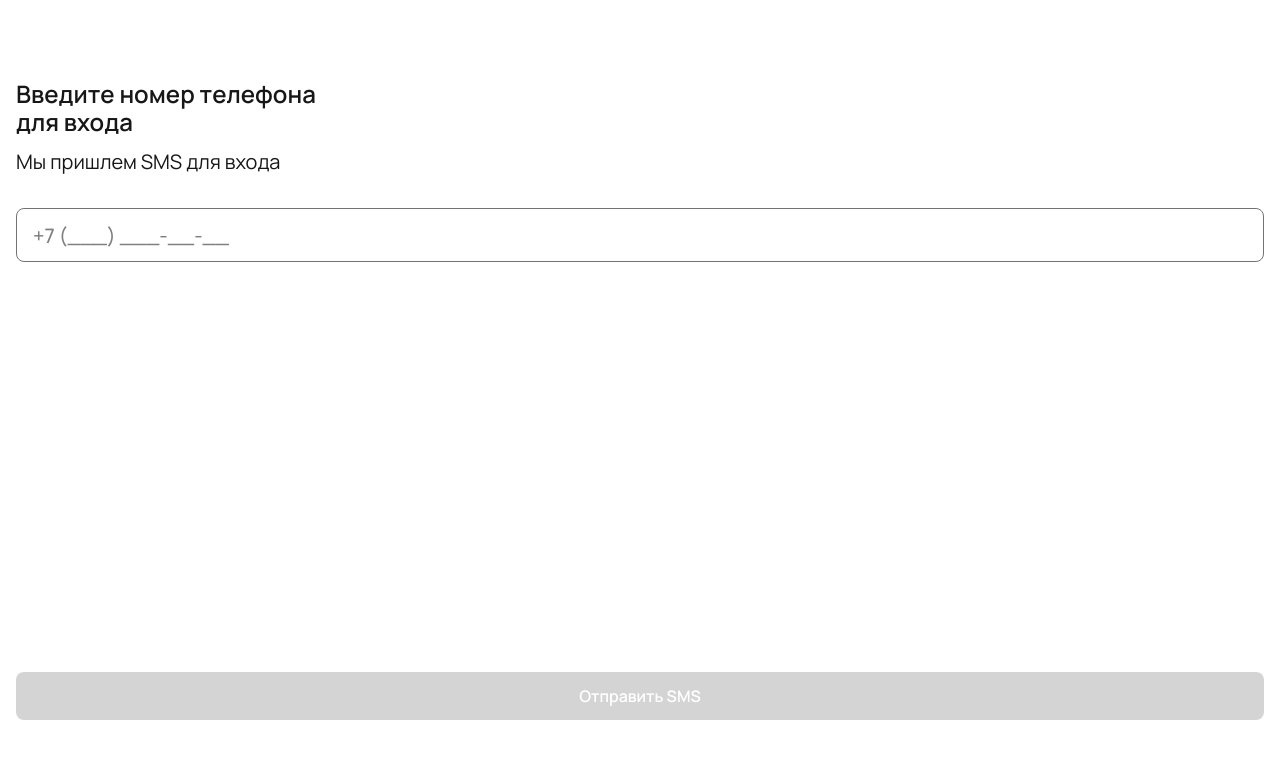
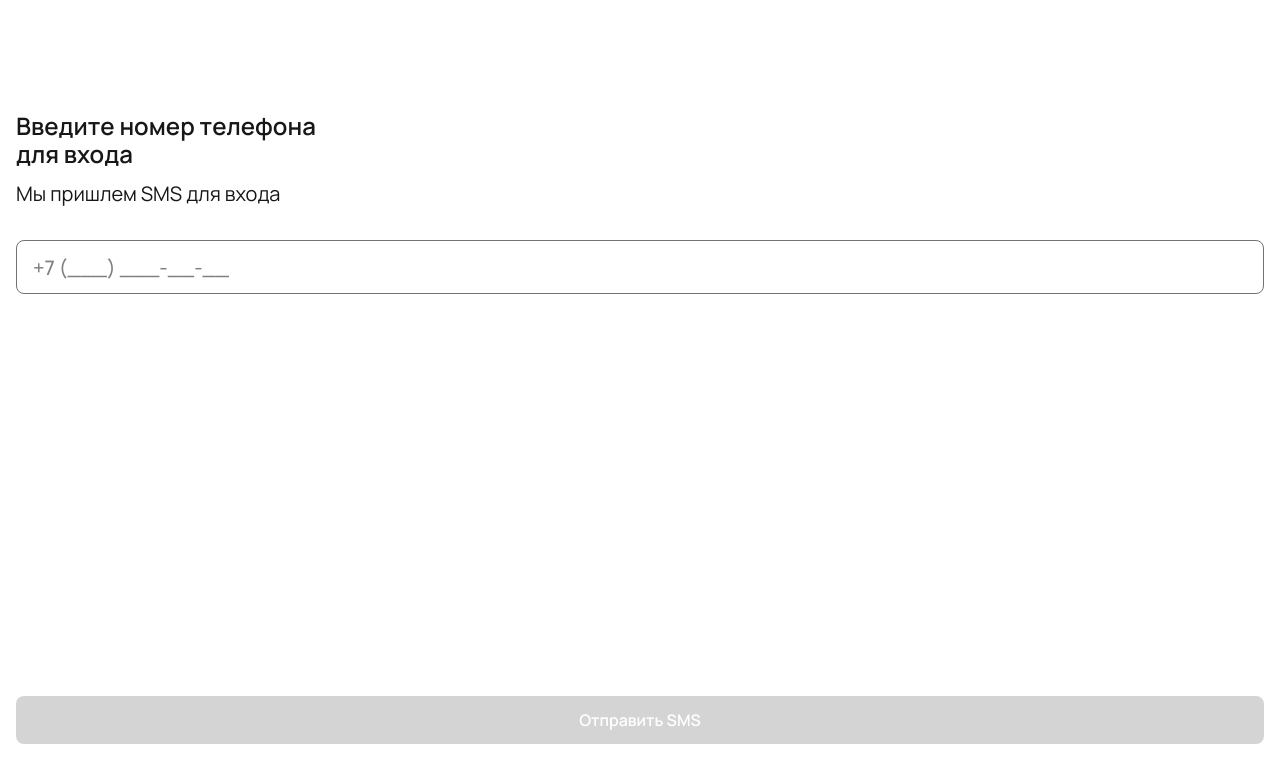
Before and after one commit to Spark-Studio-Co/spec, a React (Vite) app in the folder spec-web/: page / in a window 1280 px wide. Shown: the top 782 px of the page. Built offline with nearby package versions, Linux system fonts and the light colour scheme; the HTML template or start-up script is replaced by a standard one.

Commit message:
fix: auth layout

```diff
--- a/spec-web/src/app/layout/auth-layout.tsx
+++ b/spec-web/src/app/layout/auth-layout.tsx
@@ -20,12 +20,12 @@ export const AuthLayout = () => {
             {isBack && (
                 <button
                     onClick={handleBack}
-                    className="bg-[#F5F5F5] w-10 h-10 rounded-[8px] absolute left-4 top-5 flex items-center justify-center"
+                    className="bg-[#F5F5F5] w-10 h-10 rounded-[8px] absolute left-4 top-10 flex items-center justify-center"
                 >
                     <BackArrowIcon />
                 </button>
             )}
-            <div className="flex flex-col h-screen px-4 py-20">
+            <div className="flex flex-col h-screen px-4 pt-28 pb-14">
                 <main className="flex-grow"><Outlet /></main>
             </div>
         </div>
```
